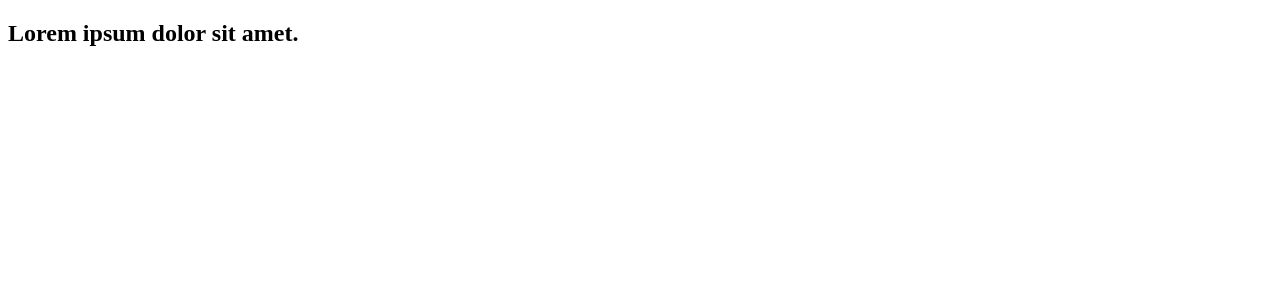
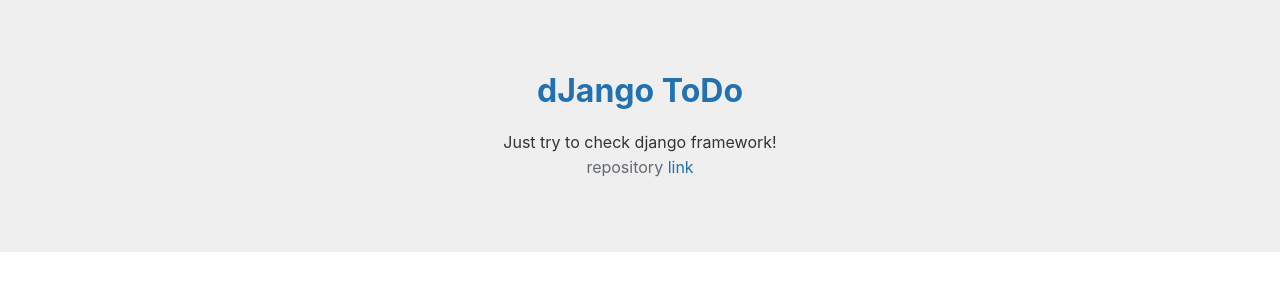
Before and after one commit to sajidurshajib/crud_django, a Django app: page / in a window 1280 px wide. Shown: the top 300 px of the page. Run offline with Django 3.2, Linux system fonts and the light colour scheme.

Commit message:
added header

```diff
--- /dev/null
+++ b/crud_app/static/css/home/header.css
@@ -0,0 +1,15 @@
+.header{
+    background-color: #efefef;
+    padding: 50px 0 75px 0;
+    text-align: center;
+}
+.header h1{
+    color: var(--blue);
+}
+.header p{
+    margin-bottom: 0;
+}
+.repo{
+    color: var(--grey);
+    margin-top: 5px;
+}
--- a/crud_app/static/style.css
+++ b/crud_app/static/style.css
@@ -1,3 +1,25 @@
+:root{
+    --blue: #2271b1;
+    --grey: #646970;
+    --red: #d63638;
+    --green: #008a20;
+}
+body{
+    margin: 0;
+    font-family: -apple-system, BlinkMacSystemFont, 'Segoe UI', Roboto, Oxygen, Ubuntu, Cantarell, 'Open Sans', 'Helvetica Neue', sans-serif;
+}
 p{
     color: #333;
 }
+a{
+    color: var(--blue);
+    text-decoration: none;
+}
+a:hover,
+a:active{
+    color: var(--blue);
+}
+.container{
+    width: 960px;
+    margin: 0 auto;
+}
--- a/crud_app/templates/base.html
+++ b/crud_app/templates/base.html
@@ -8,6 +8,7 @@
     <meta name="viewport" content="width=device-width, initial-scale=1.0">
 
     <link rel="stylesheet" href="{% static 'style.css' %}">
+    <link rel="stylesheet" href="{% static 'css/home/header.css' %}">
     <title>Crud</title>
 </head>
 
--- a/crud_app/templates/home.html
+++ b/crud_app/templates/home.html
@@ -1,4 +1,11 @@
 {% extends 'base.html' %}
 {% block content %}
-<h2>Lorem ipsum dolor sit amet.</h2>
+<div class="header">
+    <div class="container">
+        <h1>dJango ToDo</h1>
+        <p>Just try to check django framework!</p>
+        <p class="repo">repository <a href="https://www.github.com/sajidurshajib/crud_django" target="_blank">link</a>
+        </p>
+    </div>
+</div>
 {% endblock %}
```
